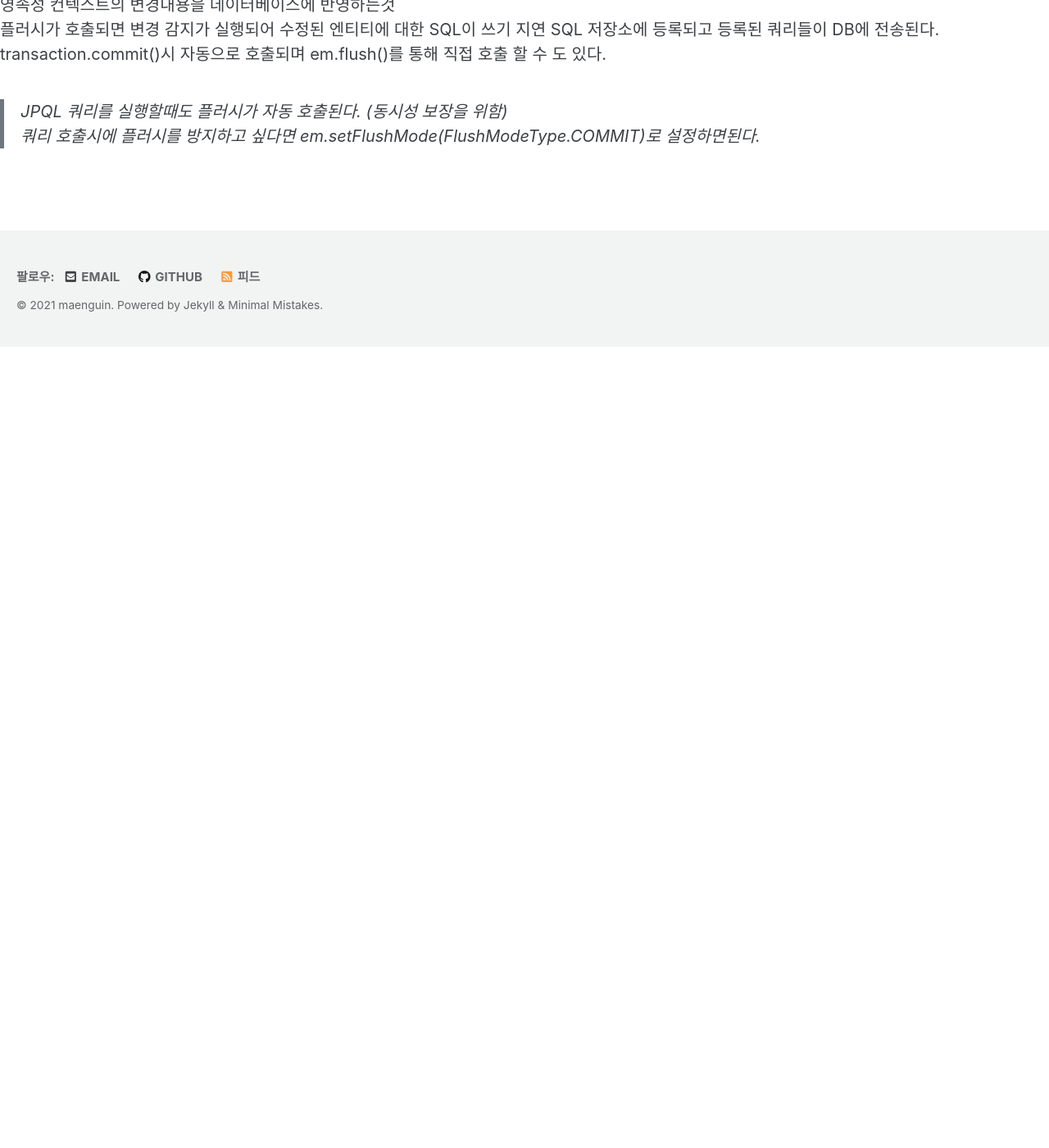
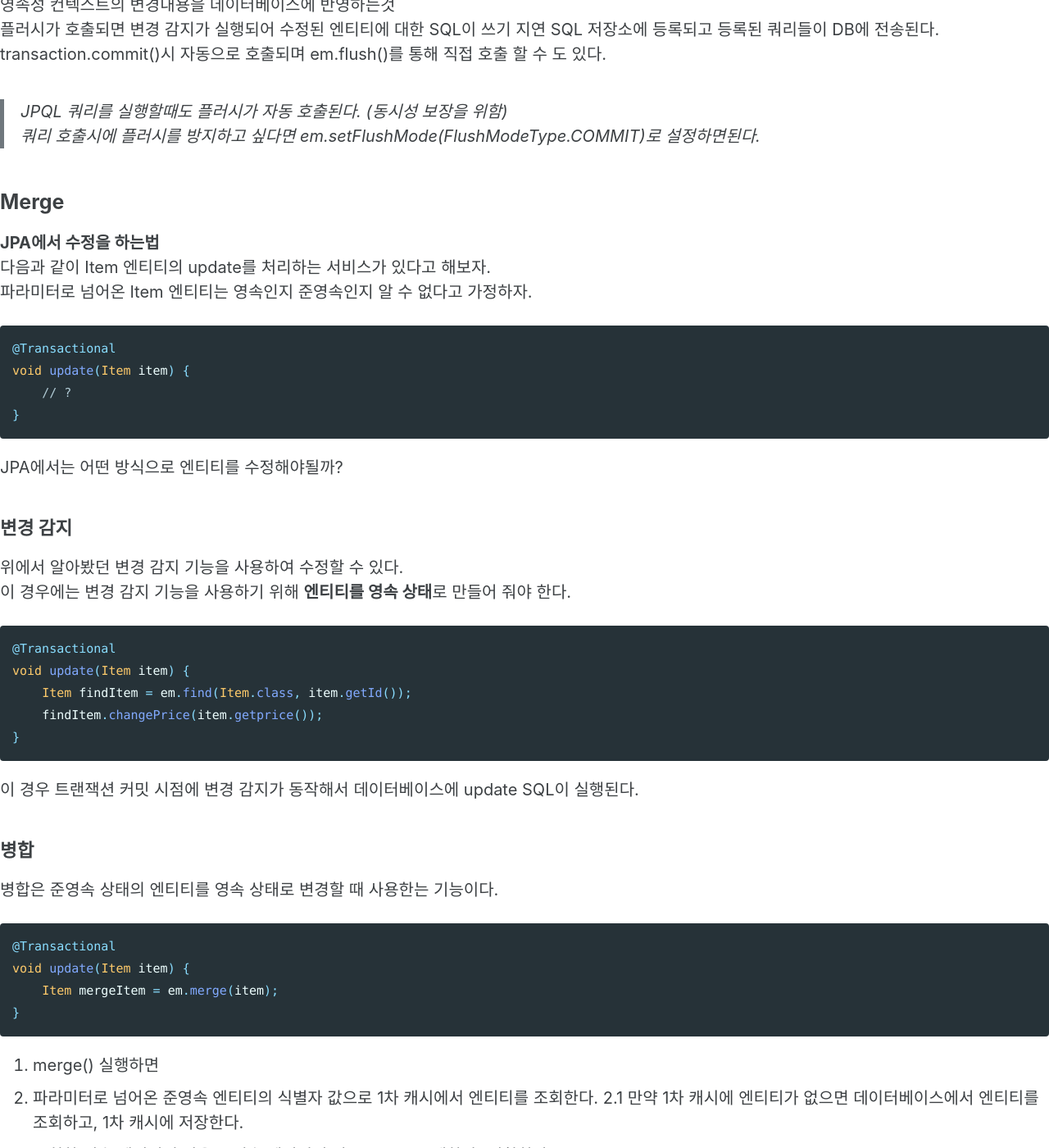
Before and after one commit to maenguin/maenguin.github.io, a Jekyll site: the page built from private/jpa-persistence-context.md, in a window 1280 px wide and 1400 px high, scrolled down 2754 px. Shown: the whole window at 82% size. Built offline with Jekyll 4.4.1, drawn with Linux system fonts in a browser that asks for light colours; cached includes are drawn as plain includes; our own code applies the rules of GitHub Pages for plain Markdown files; before the commit the page ends 3177 px from its top, so only the background shows below that; some of the changed text lies outside the part shown.

Commit message:
Update and rename jpa-permanence-context.md to jpa-persistence-context.md

````diff
--- a/private/jpa-permanence-context.md
+++ b/private/jpa-persistence-context.md
@@ -100,3 +100,53 @@ transaction.commit()시 자동으로 호출되며 em.flush()를 통해 직접
 
 > JPQL 쿼리를 실행할때도 플러시가 자동 호출된다. (동시성 보장을 위함)
 쿼리 호출시에 플러시를 방지하고 싶다면 em.setFlushMode(FlushModeType.COMMIT)로 설정하면된다.
+
+
+## Merge
+**JPA에서 수정을 하는법**
+다음과 같이 Item 엔티티의 update를 처리하는 서비스가 있다고 해보자.
+파라미터로 넘어온 Item 엔티티는 영속인지 준영속인지 알 수 없다고 가정하자.
+```java
+@Transactional
+void update(Item item) {
+    // ?
+}
+```
+JPA에서는 어떤 방식으로 엔티티를 수정해야될까?
+
+### 변경 감지
+위에서 알아봤던 변경 감지 기능을 사용하여 수정할 수 있다.
+이 경우에는 변경 감지 기능을 사용하기 위해 **엔티티를 영속 상태**로 만들어 줘야 한다.
+```java
+@Transactional
+void update(Item item) {
+    Item findItem = em.find(Item.class, item.getId());
+    findItem.changePrice(item.getprice());
+}
+```
+이 경우 트랜잭션 커밋 시점에 변경 감지가 동작해서 데이터베이스에 update SQL이 실행된다.
+
+### 병합
+병합은 준영속 상태의 엔티티를 영속 상태로 변경할 때 사용한는 기능이다.
+```java
+@Transactional
+void update(Item item) {
+    Item mergeItem = em.merge(item);
+}
+```
+1. merge() 실행하면
+2. 파라미터로 넘어온 준영속 엔티티의 식별자 값으로 1차 캐시에서 엔티티를 조회한다.
+  2.1 만약 1차 캐시에 엔티티가 없으면 데이터베이스에서 엔티티를 조회하고, 1차 캐시에 저장한다.
+3. 조회한 영속 엔티티의 값을 준영속 엔티티의 값으로 모두 교체한다.(병합한다.)
+4. 영속 엔티티를 반환한다.
+5. 트랜잭션 커밋 시점에 변경 감지 기능이 동작해서 데이터베이스에 update SQL이 실행된다.
+
+### 병합의 문제점
+변경 감지 기능을 사용하면 원하는 속성만 선택해서 변경할 수 있지만
+병합을 사용하면 **모든 속성이 변경되어 병합시 값이 없으면 `null`로 업데이트 될 위험이 있다**
+
+### 병합의 문제 해결 방법
+**엔티티를 변경할 때는 항상 변경 감지를 사용**하는것이 좋다.
+* 컨트롤러에서 어설프게 엔티티를 생성하지 않는다.
+* 트랜잭션이 있는 서비스 계층에 `식별자`와 `변경할 데이터`를 명확하게 전달한다. (파라미터 or dto)
+* 트랜잭션이 있는 서비스 계층에서 영속 상태의 엔티티를 조회하고, 엔티티의 데이터를 직접 변경한다.
````
